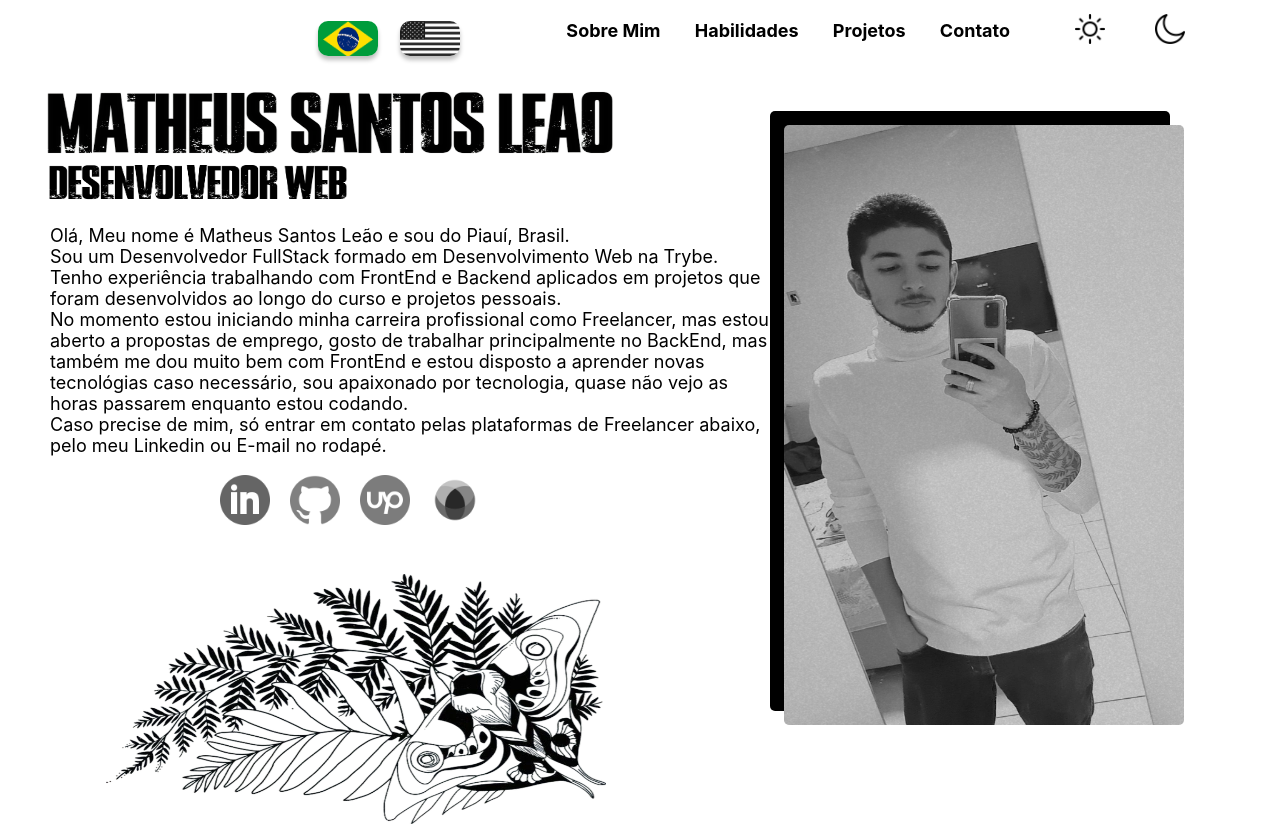
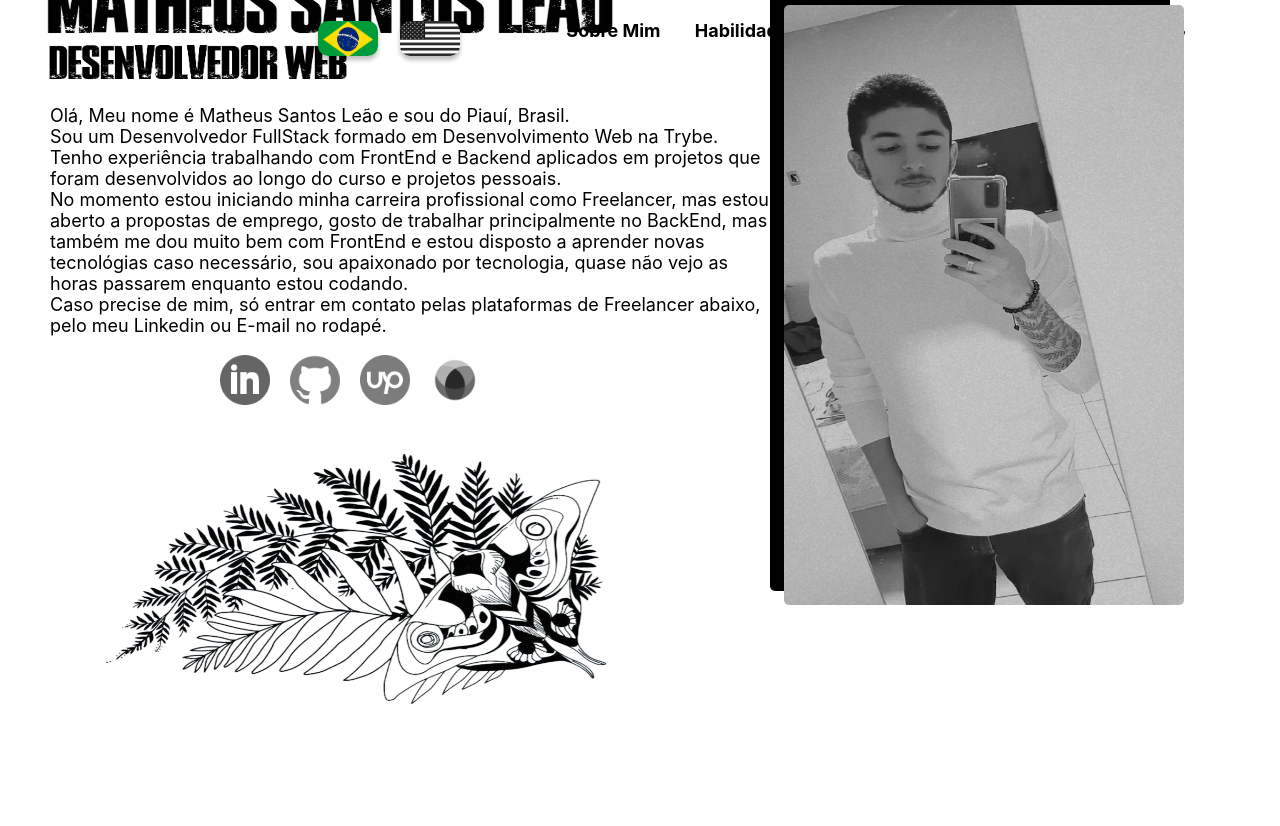
Before and after one commit to MatheusKRC/portfolio, a React (Create React App) app: page / in a window 1280 px wide. Shown: the top 826 px of the page. Built offline with nearby package versions, Linux system fonts and the light colour scheme.

Commit message:
Margin top da about page

```diff
--- a/src/CSS/About.css
+++ b/src/CSS/About.css
@@ -9,6 +9,8 @@ html {
     justify-content: space-between;
 
     height: 1030px;
+
+    margin-top: -120px;
 }
 
 .aboutMe {
```
